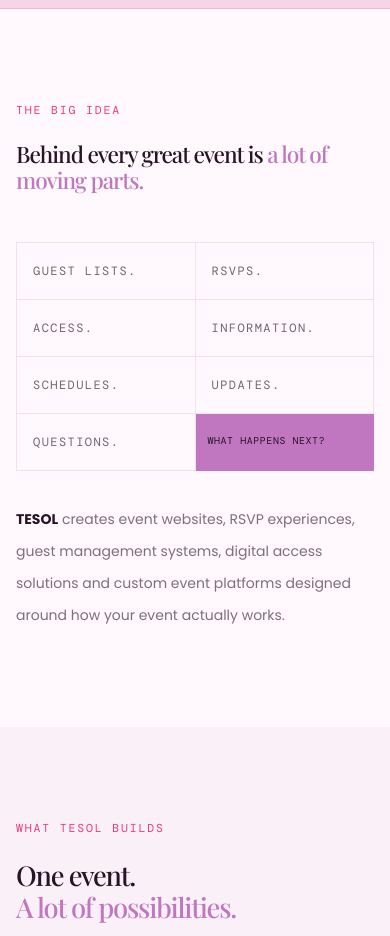
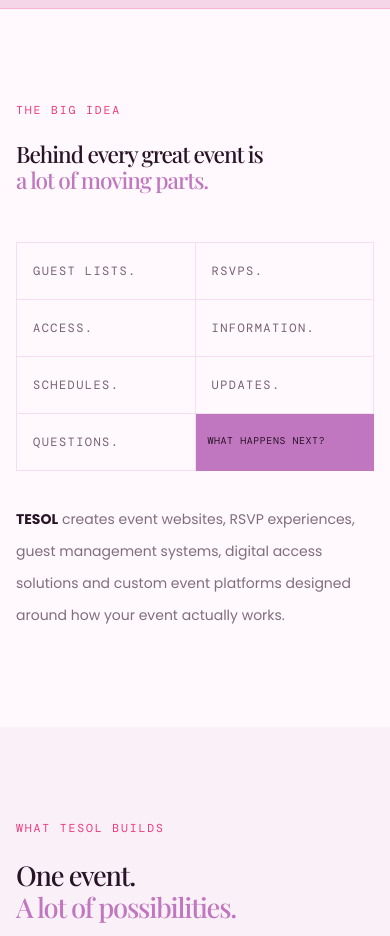
Before and after one commit to tolzzyyy/tesolhq, a React (Vite) app: page / in a window 390 px wide. Shown: the part 1180-2116 px from the top of the page. Built offline with nearby package versions, Linux system fonts and the light colour scheme; a web font is replaced by a local one.

Commit message:
text fix

```diff
--- a/src/pages/HomePage.jsx
+++ b/src/pages/HomePage.jsx
@@ -209,7 +209,10 @@ export default function HomePage() {
         <div className="page-shell grid gap-12 lg:grid-cols-[0.8fr_1.2fr] lg:gap-24">
           <motion.div {...reveal}>
             <p className="eyebrow text-berry">The big idea</p>
-            <h2 className="display-title mt-6 text-[clamp(1.2rem,5.8vw,1.5625rem)] text-ink sm:text-5xl"><span className="whitespace-nowrap sm:whitespace-normal">Behind every great event is <span className="italic text-wine">a lot of</span></span>{' '}<span className="block italic text-wine sm:inline">moving parts.</span></h2>
+            <h2 className="display-title mt-6 text-[clamp(1.2rem,5.8vw,1.5625rem)] text-ink sm:text-5xl">
+              Behind every great event is{' '}
+              <span className="block italic text-wine sm:inline">a lot of moving parts.</span>
+            </h2>
           </motion.div>
 
           <motion.div {...reveal}>
```
